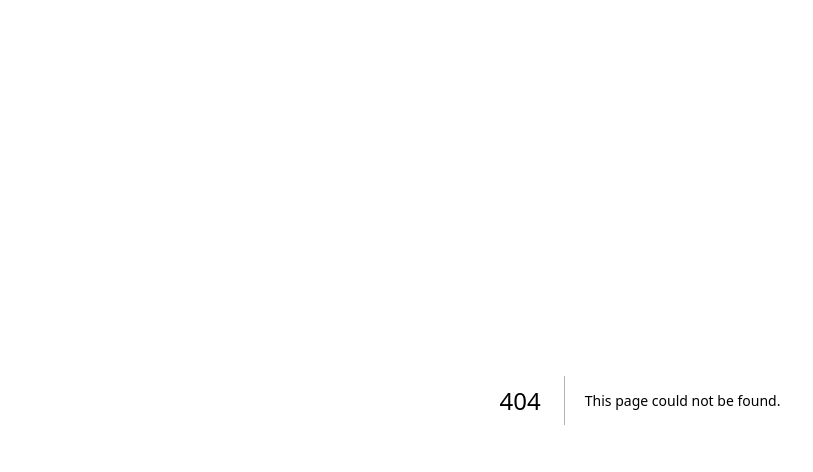
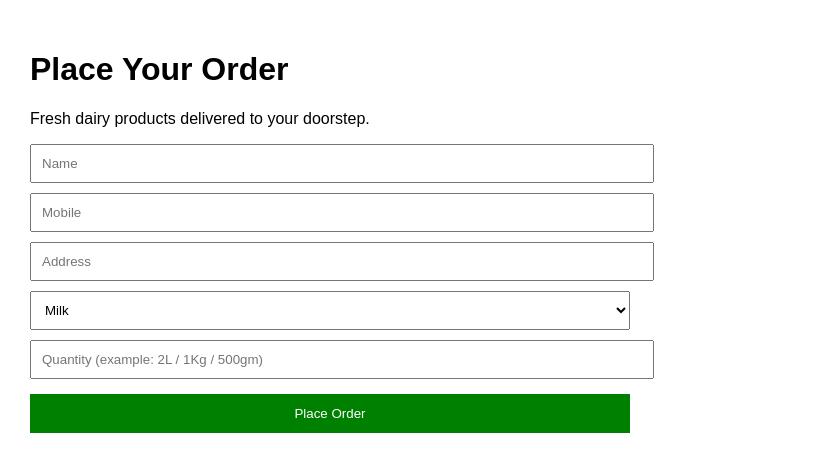
Before and after one commit to rudrajain95/gau-trust, a Next.js app: page /order in a window 1280 px wide. Before the commit this address had no page. Shown: the top 472 px of the page, without its empty margins (0-813 px from the left). Built offline with nearby package versions, Linux system fonts and the light colour scheme.

Commit message:
Create page.tsx

```diff
--- /dev/null
+++ b/app/order/page.tsx
@@ -0,0 +1,101 @@
+"use client";
+
+import { useState } from "react";
+
+export default function OrderPage() {
+  const [name, setName] = useState("");
+  const [mobile, setMobile] = useState("");
+  const [address, setAddress] = useState("");
+  const [product, setProduct] = useState("Milk");
+  const [quantity, setQuantity] = useState("");
+
+  const submitOrder = async () => {
+    const res = await fetch("/api/order", {
+      method: "POST",
+      headers: {
+        "Content-Type": "application/json",
+      },
+      body: JSON.stringify({
+        name,
+        mobile,
+        address,
+        product,
+        quantity,
+      }),
+    });
+
+    const data = await res.json();
+
+    if (data.success) {
+      alert("Order placed successfully");
+      setName("");
+      setMobile("");
+      setAddress("");
+      setProduct("Milk");
+      setQuantity("");
+    } else {
+      alert("Order failed");
+    }
+  };
+
+  return (
+    <div style={{ padding: 30, fontFamily: "Arial", maxWidth: 600 }}>
+      <h1>Place Your Order</h1>
+      <p>Fresh dairy products delivered to your doorstep.</p>
+
+      <input
+        placeholder="Name"
+        value={name}
+        onChange={(e) => setName(e.target.value)}
+        style={{ display: "block", width: "100%", padding: 10, marginTop: 10 }}
+      />
+
+      <input
+        placeholder="Mobile"
+        value={mobile}
+        onChange={(e) => setMobile(e.target.value)}
+        style={{ display: "block", width: "100%", padding: 10, marginTop: 10 }}
+      />
+
+      <input
+        placeholder="Address"
+        value={address}
+        onChange={(e) => setAddress(e.target.value)}
+        style={{ display: "block", width: "100%", padding: 10, marginTop: 10 }}
+      />
+
+      <select
+        value={product}
+        onChange={(e) => setProduct(e.target.value)}
+        style={{ display: "block", width: "100%", padding: 10, marginTop: 10 }}
+      >
+        <option>Milk</option>
+        <option>Paneer</option>
+        <option>Ghee</option>
+        <option>Curd</option>
+        <option>Butter</option>
+      </select>
+
+      <input
+        placeholder="Quantity (example: 2L / 1Kg / 500gm)"
+        value={quantity}
+        onChange={(e) => setQuantity(e.target.value)}
+        style={{ display: "block", width: "100%", padding: 10, marginTop: 10 }}
+      />
+
+      <button
+        onClick={submitOrder}
+        style={{
+          marginTop: 15,
+          padding: 12,
+          width: "100%",
+          background: "green",
+          color: "white",
+          border: "none",
+        }}
+      >
+        Place Order
+      </button>
+    </div>
+  );
+}
```
